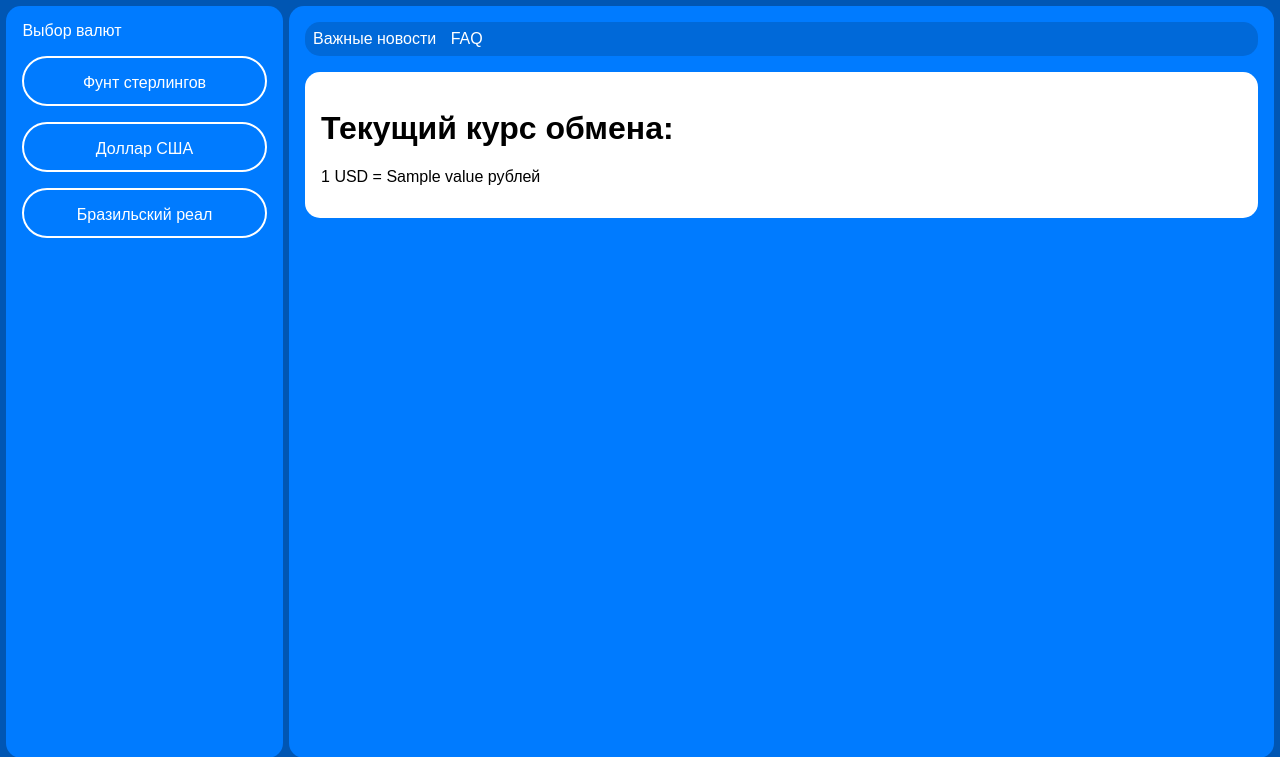
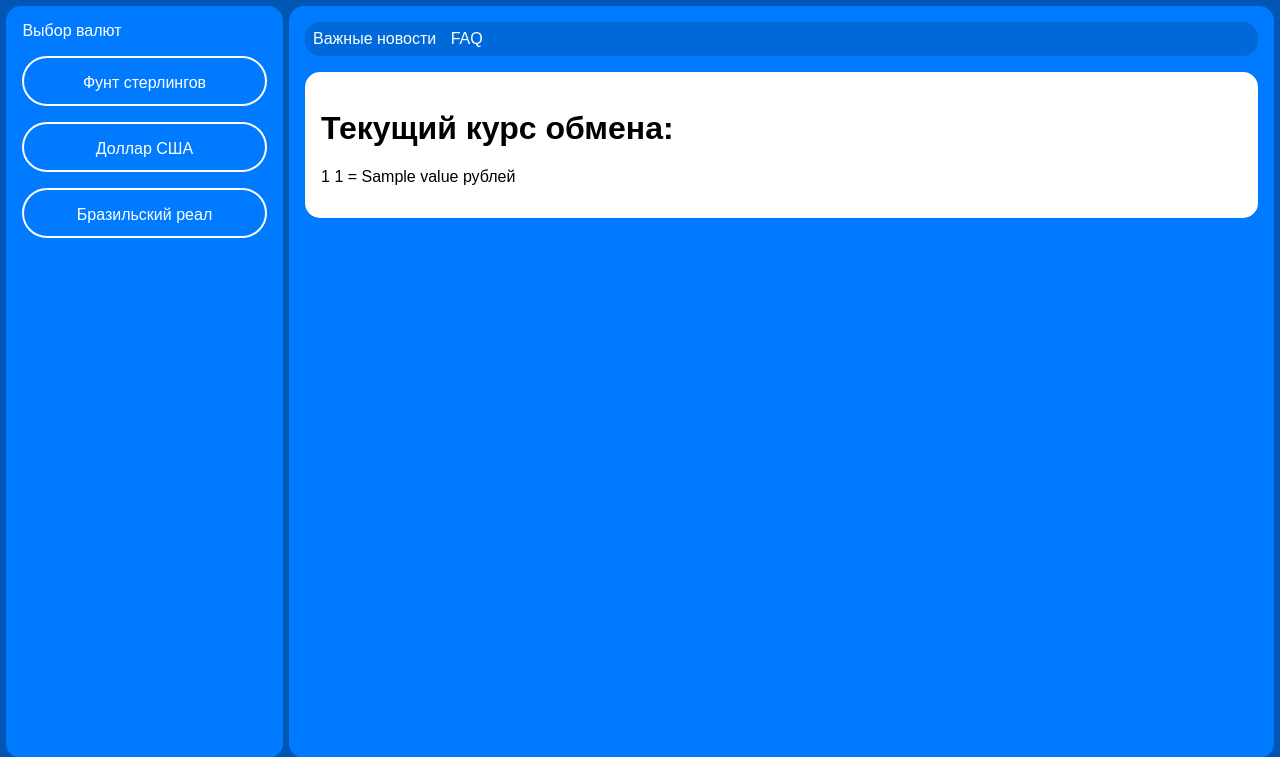
Before and after one commit to BlackKronos2/DjangoValutesSite, a Django app: page /current-exchange-rate/1/ in a window 1280 px wide. Shown: the top 757 px of the page. Run offline with Django 4.2, Linux system fonts and the light colour scheme; tables that the repository leaves empty hold one stand-in row (values such as "Sample post"); a database or web service that is not in the repository returns one stand-in record (values such as "Sample title"); data that the repository does not hold is empty.

Commit message:
Текущий курс обмена

```diff
--- a/Lab2/templates/valutes/current_exchange_rate.html
+++ b/Lab2/templates/valutes/current_exchange_rate.html
@@ -4,5 +4,5 @@
 
 {% block content %}
     <h1>Текущий курс обмена:</h1>
-    <p>1 USD = {{ rate }} рублей</p>
+    <p>1 {{ valute_code }} = {{ rate }} рублей</p>
 {% endblock %}
--- a/Lab2/templates/valutes/valute.html
+++ b/Lab2/templates/valutes/valute.html
@@ -14,8 +14,8 @@
     <!-- Панель с элементами курса -->
     <div class="currency-panel" style="margin-bottom: 20px;">
         <input type="text" value="1">
+        <span>{{ valute_code }}</span>
         <span>=</span>
-        <span>{{ valute_code }}</span>
         <input type="text" value="27.500" readonly>
         <span> руб.</span>
     </div>
--- a/Lab2/valutes/valutes/views.py
+++ b/Lab2/valutes/valutes/views.py
@@ -30,7 +30,7 @@ def current_exchange_rate(request, valute_code):
     response = requests.get('https://www.cbr-xml-daily.ru/daily_json.js')
     data = response.json()
     rate = data['Valute'][valute_code]['Value']
-    return render(request, 'valutes/current_exchange_rate.html', {'rate': rate})
+    return render(request, 'valutes/current_exchange_rate.html', {'rate': rate, 'valute_code':valute_code})
 
 def archive_year(request, year):
     try:
```
